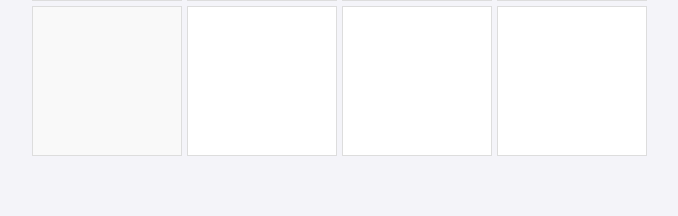
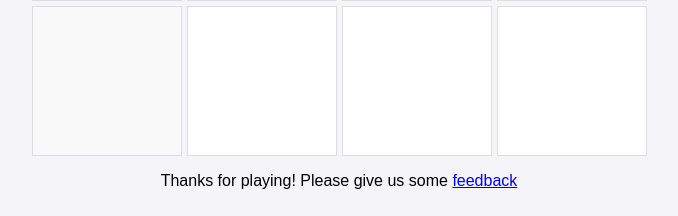
Before and after one commit to Famaral97/clubgrid, a Flask app: template templates/index.html in a window 1280 px wide. Shown: the part 666-882 px from the top of the page, without its empty margins (301-979 px from the left). Before the commit the page ends 822 px from the top, so only its background shows below. Run offline with Flask 3, Linux system fonts and the light colour scheme; the template is opened without the code that fills it, so the values that code supplies are empty; parts of the project's set-up code (start-up, migrations or seed data) failed here and were passed over.

Commit message:
✨ add a feedback form link to the UI

```diff
--- a/static/style.css
+++ b/static/style.css
@@ -3,6 +3,7 @@ body {
   display: flex;
   justify-content: center;
   align-items: center;
+  flex-direction: column;
   margin: 10px;
   background-color: #f4f4f9;
 }
--- a/templates/index.html
+++ b/templates/index.html
@@ -73,6 +73,8 @@
     </div>
 </div>
 
+<p>Thanks for playing! Please give us some <a href="https://forms.gle/E3voS8yCb85juvBx5" target="_blank">feedback</a></p>
+
 <div onclick="exitModal(event)" class="modal-overlay">
     <div class="club-selection-modal">
         <div>
```
Also changed, not shown: requirements.txt (+7 -0 lines), 1 other file.
